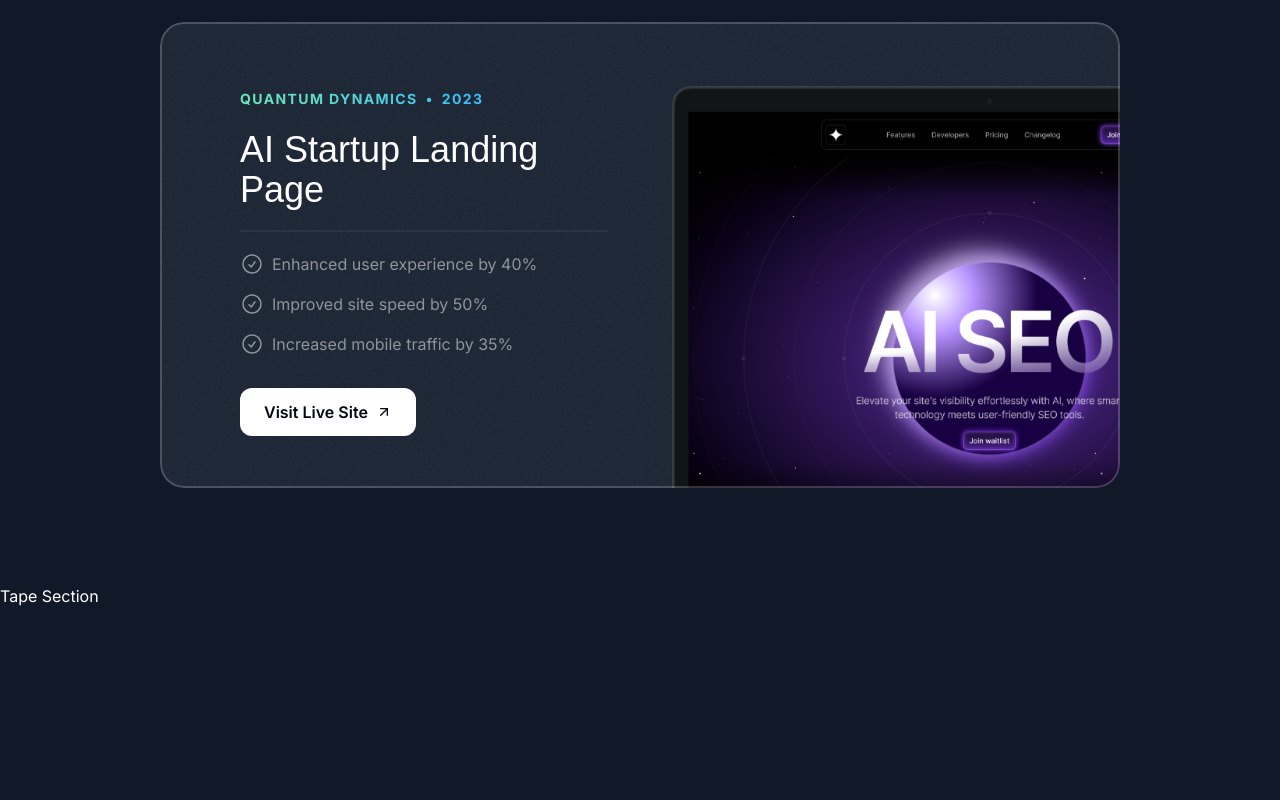
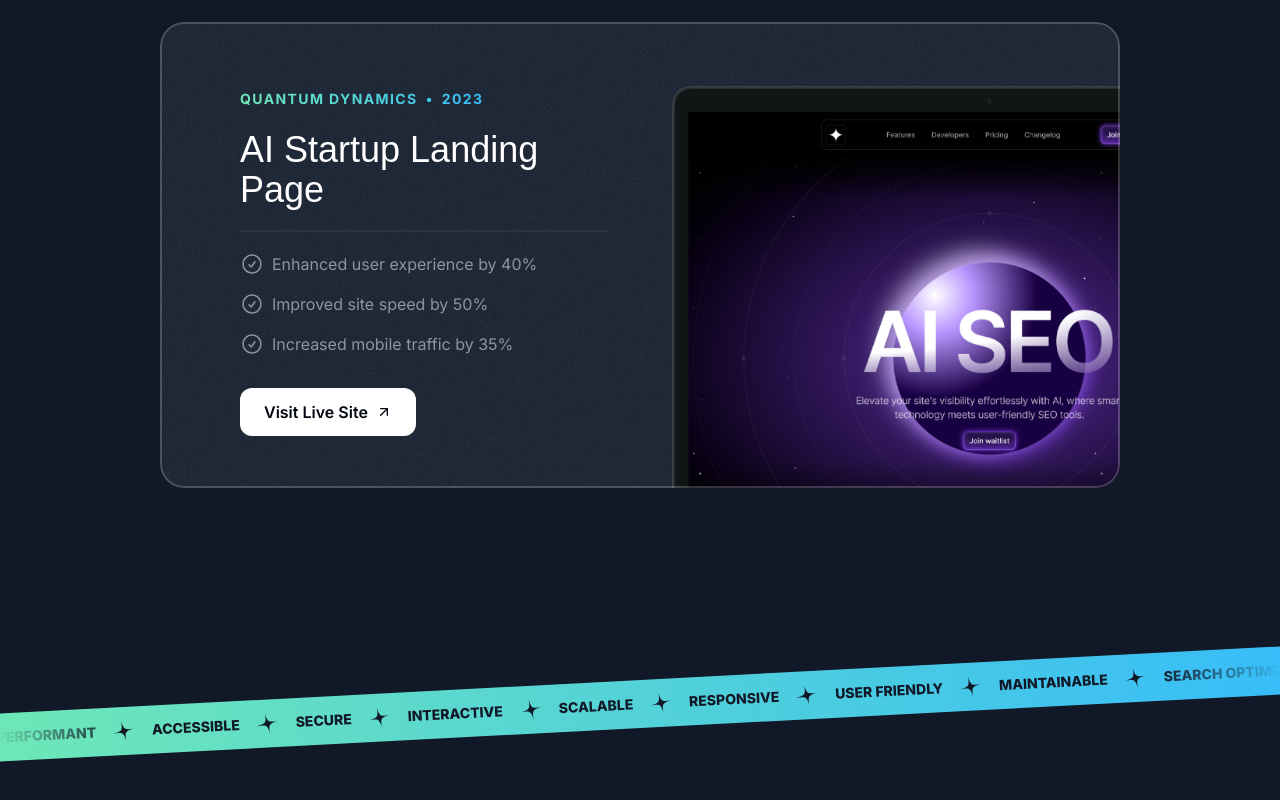
Before and after one commit to Mateennazir/-MateenDiv-, a Next.js app: page / in a window 1280 px wide. Shown: the part 2336-3136 px from the top of the page. Before the commit the page ends 2944 px from the top, so only its background shows below. Built offline with nearby package versions, Linux system fonts and the light colour scheme; a web font is replaced by a local one.

Commit message:
Done with the Tape section for all views.

```diff
--- a/src/sections/Tape.tsx
+++ b/src/sections/Tape.tsx
@@ -1,3 +1,36 @@
+import StarIcon from "@/assets/icons/star.svg";
+
+const words = [
+  "performant",
+  "Accessible",
+  "Secure",
+  "interactive",
+  "Scalable",
+  "Responsive",
+  "User Friendly",
+  "Maintainable",
+  "Search optimized",
+  "Usable",
+  "Reliable",
+];
+
 export const TapeSection = () => {
-  return <div>Tape Section</div>;
+  return (
+    <div className="py-16 lg:py-24 overflow-x-clip ">
+      <div className="bg-gradient-to-r from-emerald-300 to-sky-400 -rotate-3 -mx-1">
+        <div className="flex [mask-image:linear-gradient(to_right,transparent,black_10%,black_90%,transparent)]">
+          <div className="flex flex-none gap-4 py-3">
+            {words.map((word) => (
+              <div key={word} className="inline-flex gap-4 items-center">
+                <span className="text-gray-900 uppercase font-extrabold text-sm">
+                  {word}
+                </span>
+                <StarIcon className="size-6 text-gray-900 -rotate-12" />
+              </div>
+            ))}
+          </div>
+        </div>
+      </div>
+    </div>
+  );
 };
```
